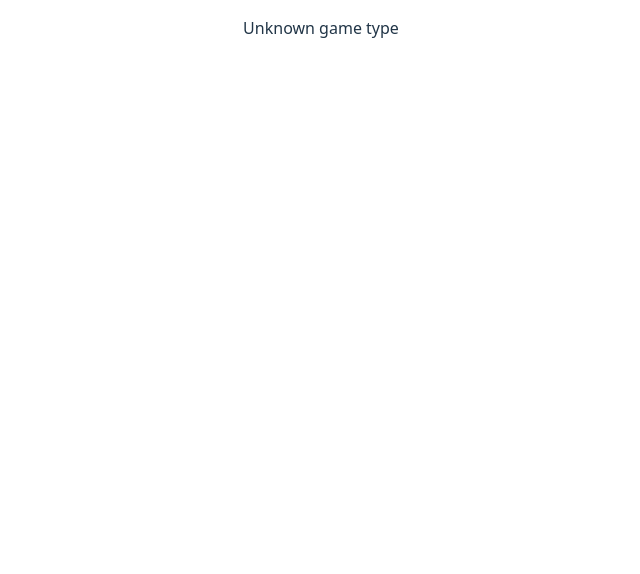
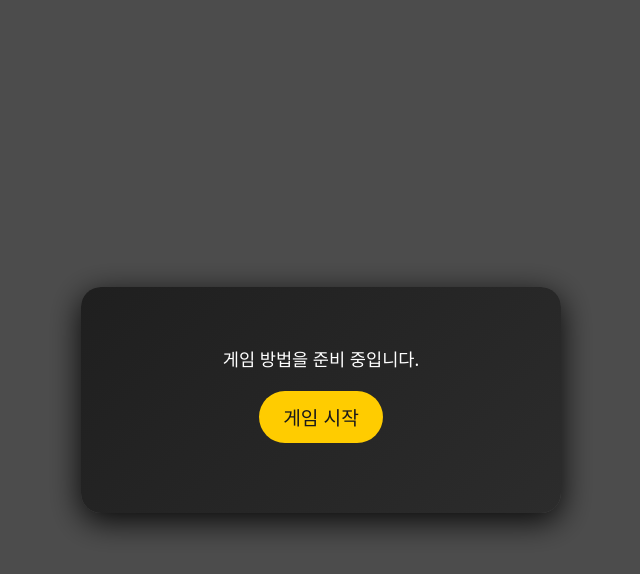
Before and after one commit to rocket-developer-sketch/new-version-enjoyGames-frontend, a React (Vite) app in the folder enjoy-games/: page /game/1 in a window 1280 px wide. Shown: the top 574 px of the page, without its empty margins (319-959 px from the left). Built offline with nearby package versions, Linux system fonts and the light colour scheme; sample sign-in values are in the browser's storage.

Commit message:
Feat: add game guideline modals

```diff
--- a/enjoy-games/src/components/MashRabbitGameCanvas.tsx
+++ b/enjoy-games/src/components/Mashrabbit/MashRabbitGameCanvas.tsx
@@ -1,6 +1,6 @@
 import { useEffect, useRef } from 'react';
-import { pythagoras } from '../game/calculate';
-import { createGradient } from '../game/style';
+import { pythagoras } from '../../game/calculate';
+import { createGradient } from '../../game/style';
 
 interface Hole {
   x: number;
--- /dev/null
+++ b/enjoy-games/src/components/Mashrabbit/MashRabbitGuide.tsx
@@ -0,0 +1,9 @@
+const MashRabbitGuide = () => (
+  <>
+    <h2>마시토끼 게임 방법</h2>
+    <p>토끼를 조준해서 사격하세요! 🎯</p>
+    <p>마우스를 움직여 조준하고, 클릭하여 발사!</p>
+  </>
+);
+
+export default MashRabbitGuide;
--- /dev/null
+++ b/enjoy-games/src/components/Pika/PikaBallGuide.tsx
@@ -0,0 +1,10 @@
+const PikaBallGuide = () => (
+  <>
+    <h2>피카볼 게임 방법</h2>
+    <p>몬스터볼을 던져 상대 피카츄를 맞추세요! ⚡</p>
+    <p>마우스 클릭으로 일반 볼, 스페이스바로 빅볼 발사!</p>
+    <p>빅볼은 3번 발사 후, 5초 간 충전 시간 필요</p>
+  </>
+);
+
+export default PikaBallGuide;
--- a/enjoy-games/src/components/SpaceShipGameCanvas.tsx
+++ b/enjoy-games/src/components/Spaceship/SpaceShipGameCanvas.tsx
@@ -1,5 +1,5 @@
 import { useEffect, useRef, useState } from 'react';
-import { pythagoras } from '../game/calculate';
+import { pythagoras } from '../../game/calculate';
 
 interface Ball {
   mx: number;
--- /dev/null
+++ b/enjoy-games/src/components/Spaceship/SpaceShipGuide.tsx
@@ -0,0 +1,10 @@
+const SpaceShipGuide = () => (
+  <>
+    <h2>우주선 게임 방법</h2>
+    <p>미사일로 적 비행기를 격추시키세요! 🚀</p>
+    <p>마우스 클릭으로 미사일 발사!</p>
+    <p>적 비행기와 3번 부딪히면 게임 종료</p>
+  </>
+);
+
+export default SpaceShipGuide;
--- /dev/null
+++ b/enjoy-games/src/components/common/Modal/Modal.css
@@ -0,0 +1,48 @@
+.game-guide-modal {
+  position: fixed;
+  top: 0;
+  left: 0;
+  width: 100%;
+  height: 100%;
+  background: rgba(0, 0, 0, 0.8); /* 어둡게 반투명하게 */
+  display: flex;
+  align-items: center;
+  justify-content: center;
+  z-index: 9999;
+}
+
+.modal-content {
+  background: #222;
+  padding: 2rem 3rem;
+  border-radius: 1rem;
+  box-shadow: 0 8px 32px rgba(0, 0, 0, 0.8);
+  text-align: center;
+  color: white;
+}
+
+.modal-content h2 {
+  font-size: 2rem;
+  margin-bottom: 1rem;
+}
+
+.modal-content p {
+  margin-bottom: 0.5rem;
+  font-size: 1.1rem;
+}
+
+.modal-content button {
+  margin-top: 1rem;
+  padding: 0.8rem 2rem;
+  background: #ffd600;
+  color: #222;
+  border: none;
+  border-radius: 2rem;
+  font-size: 1.2rem;
+  font-weight: bold;
+  cursor: pointer;
+  transition: background 0.3s ease;
+}
+
+.modal-content button:hover {
+  background: #ffca00;
+}
--- a/enjoy-games/src/context/GameContext.tsx
+++ b/enjoy-games/src/context/GameContext.tsx
@@ -1,10 +1,19 @@
 import React, { createContext, useContext, ReactNode } from 'react';
-import SpaceShipInfo from '../components/SpaceShipInfo';
+import SpaceShipInfo from '../components/Spaceship/SpaceShipInfo';
+import MashRabbitGuide from '../components/Mashrabbit/MashRabbitGuide';
+import PikaBallGuide from '../components/Pika/PikaBallGuide';
+import SpaceShipGuide from '../components/Spaceship/SpaceShipGuide';
 
 export const GAME_TYPE_MAP = {
-  RABBIT: 'MashRabbit Hunter',
-  PIKACHU: 'Pika Ball',
+  RABBIT: 'Mash Rabbit Hunter',
+  PIKACHU: 'Pika ValleyBall',
   COMBAT: 'Spaceship',
+} as const;
+
+export const GAME_GUIDE_MAP = {
+  RABBIT: MashRabbitGuide,
+  PIKACHU: PikaBallGuide,
+  COMBAT: SpaceShipGuide
 } as const;
 
 export const EXTRA_INFO_MAP = {
@@ -17,6 +26,7 @@ interface GameContextType {
   gameType: GameType | null;
   gameLabel: string;
 }
+
 
 const GameContext = createContext<GameContextType>({
   gameType: null,
--- a/enjoy-games/src/pages/GamePage.css
+++ b/enjoy-games/src/pages/GamePage.css
@@ -40,3 +40,68 @@
   font-weight: bold;
   color: #ffe600;
 }
+
+/* 🛡️ 게임 시작 모달 전체 화면 덮기 */
+.game-guide-overlay {
+  position: fixed;
+  top: 0;
+  left: 0;
+  width: 100%;
+  height: 100%;
+  background: rgba(0, 0, 0, 0.7); /* 검정 반투명 */
+  display: flex;
+  justify-content: center;
+  align-items: center;
+  z-index: 9999;
+}
+
+/* 🧩 모달 박스 */
+.game-guide-modal {
+  background: linear-gradient(135deg, #1f1f1f, #2c2c2c); /* 어두운 고급 배경 */
+  border-radius: 20px;
+  padding: 40px;
+  width: 400px;
+  max-width: 90%;
+  box-shadow: 0 8px 32px rgba(0, 0, 0, 0.9);
+  text-align: center;
+  animation: fadeIn 0.5s ease;
+}
+
+/* 📝 모달 안 내용 */
+.game-guide-content {
+  color: white;
+  font-size: 1.1rem;
+  margin-bottom: 30px;
+  line-height: 1.6;
+}
+
+/* 🚀 게임 시작 버튼 */
+.start-button {
+  background: #ffcc00;
+  color: #1a1a1a;
+  font-weight: bold;
+  font-size: 1.2rem;
+  padding: 12px 24px;
+  border: none;
+  border-radius: 30px;
+  cursor: pointer;
+  transition: all 0.3s ease;
+}
+
+/* 버튼 호버 효과 */
+.start-button:hover {
+  background: #ffd633;
+  transform: scale(1.05);
+}
+
+/* 부드러운 등장 애니메이션 */
+@keyframes fadeIn {
+  from {
+    opacity: 0;
+    transform: scale(0.8);
+  }
+  to {
+    opacity: 1;
+    transform: scale(1);
+  }
+}
--- a/enjoy-games/src/pages/GamePage.tsx
+++ b/enjoy-games/src/pages/GamePage.tsx
@@ -1,10 +1,10 @@
 import { useEffect, useState, useRef } from 'react';
 import { useNavigate, useParams } from 'react-router-dom';
 import { saveAuthInfo, getAuthInfo, AuthInfo } from '../utils/authStorage';
-import { GameProvider, EXTRA_INFO_MAP } from '../context/GameContext';
-import MashRabbitGameCanvas from '../components/MashRabbitGameCanvas';
-import PikaBallGameCanvas from "../components/PikaBallGameCanvas";
-import SpaceShipGameCanvas from '../components/SpaceShipGameCanvas';
+import { GameProvider, EXTRA_INFO_MAP, GAME_GUIDE_MAP } from '../context/GameContext';
+import MashRabbitGameCanvas from '../components/Mashrabbit/MashRabbitGameCanvas';
+import PikaBallGameCanvas from '../components/Pika/PikaBallGameCanvas';
+import SpaceShipGameCanvas from '../components/Spaceship/SpaceShipGameCanvas';
 import GameLayout from '../components/GameLayout';
 import axios from 'axios';
 import './GamePage.css';
@@ -13,25 +13,29 @@ const GamePage = () => {
   const { gameType } = useParams<{ gameType: string }>();
   const navigate = useNavigate();
   const auth = getAuthInfo() as AuthInfo;
-  const DEFAULT_TIME_OUT = 45; // seconds
-  const [timeLeft, setTimeLeft] = useState(DEFAULT_TIME_OUT); // 테스트용
+
+  const DEFAULT_TIME_OUT = 45; // 게임 기본 시간
+  const [timeLeft, setTimeLeft] = useState(DEFAULT_TIME_OUT);
   const [score, setScore] = useState(0);
   const [highlightScore, setHighlightScore] = useState(false);
   const [scoreScale, setScoreScale] = useState(1);
   const [finalScore, setFinalScore] = useState<number | null>(null);
   const [showRestartUI, setShowRestartUI] = useState(false);
   const [gameKey, setGameKey] = useState(Date.now());
+  const [isModalOpen, setIsModalOpen] = useState(true); // ✨ 게임 설명 모달 열림 여부
+  const [tries, setTries] = useState(3);
+
   const hasSubmitted = useRef(false);
 
-  const [tries, setTries] = useState(3);
-
-  // 타이머 감소
+  // ✅ 게임 시작할 때 타이머 시작
   useEffect(() => {
     if (!auth) {
       alert('Unauthorized access. Please go back to home.');
       navigate('/');
       return;
     }
+
+    if (isModalOpen) return; // 아직 모달 열려있으면 타이머 시작하지 않음
 
     const timer = setInterval(() => {
       setTimeLeft((prev) => {
@@ -44,9 +48,9 @@ const GamePage = () => {
     }, 1000);
 
     return () => clearInterval(timer);
-  }, [gameKey]);
+  }, [gameKey, isModalOpen]); // ✨ gameKey 또는 isModalOpen이 바뀌면 다시 타이머 설정
 
-  // 점수 변화를 감지해 강조 효과 부여
+  // ✅ 점수 효과
   useEffect(() => {
     if (score === 0) return;
 
@@ -61,7 +65,7 @@ const GamePage = () => {
     return () => clearTimeout(timeout);
   }, [score]);
 
-  // 종료 조건 감시
+  // ✅ 게임 오버 처리
   const handleGameOver = async (score: number) => {
     if (hasSubmitted.current) return;
     hasSubmitted.current = true;
@@ -109,7 +113,7 @@ const GamePage = () => {
     }
   };
 
-  // 게임 재시작
+  // ✅ 다시 시작
   const handleRestart = async () => {
     try {
       const oldAuth = getAuthInfo();
@@ -125,18 +129,20 @@ const GamePage = () => {
         nickName: res.data.data.nickName
       });
 
+      // 초기화
       setScore(0);
       setTimeLeft(DEFAULT_TIME_OUT);
       setFinalScore(null);
       hasSubmitted.current = false;
       setShowRestartUI(false);
-      setGameKey(Date.now());
+      setGameKey(Date.now()); // 강제 리마운트
     } catch (err) {
       console.error('재시작 실패:', err);
       alert('재시작 실패 😢');
     }
   };
 
+  // ✅ 게임 렌더링
   const renderGameComponent = (setScore: (score: number) => void, setTries: (tries: number) => void) => {
     switch (gameType?.toUpperCase()) {
       case 'RABBIT':
@@ -172,20 +178,44 @@ const GamePage = () => {
     }
   };
 
-  // ✨ 변경된 부분: extraInfo 가져오기
+  // ✅ extraInfo (게임별 추가 정보)
   const extraInfo = gameType && EXTRA_INFO_MAP[gameType as keyof typeof EXTRA_INFO_MAP]
     ? EXTRA_INFO_MAP[gameType as keyof typeof EXTRA_INFO_MAP]({ tries })
     : null;
 
     return (
       <GameProvider gameType={gameType?.toUpperCase() as any}>
+        {isModalOpen ? (
+          // ✨ 모달만 보여줄 때
+          <div className="game-guide-overlay">
+            <div className="game-guide-modal">
+              <div className="game-guide-content">
+                {(() => {
+                  const GuideComponent = GAME_GUIDE_MAP[gameType?.toUpperCase() as keyof typeof GAME_GUIDE_MAP];
+                  return GuideComponent ? <GuideComponent /> : <p>게임 방법을 준비 중입니다.</p>;
+                })()}
+                <button
+                  className="start-button"
+                  onClick={() => {
+                    setIsModalOpen(false);
+                    setTimeLeft(DEFAULT_TIME_OUT); // 타이머 초기화
+                    setGameKey(Date.now());         // 강제 리마운트 (중요)
+                  }}
+                >
+                  게임 시작
+                </button>
+              </div>
+            </div>
+          </div>
+        ) : (
+          // ✨ 게임 레이아웃 전체
           <GameLayout
             gameType={gameType || ''}
             timeLeft={timeLeft}
             score={score}
             highlightScore={highlightScore}
             scoreScale={scoreScale}
-        extraInfo={extraInfo} // 게임별 정보 전달
+            extraInfo={extraInfo}
           >
             {renderGameComponent(setScore, setTries)}
 
@@ -198,6 +228,7 @@ const GamePage = () => {
               </div>
             )}
           </GameLayout>
+        )}
       </GameProvider>
     );
 };
```
Also changed, not shown: enjoy-games/src/components/common/Modal/Modal.tsx (added, +20 -0 lines), enjoy-games/src/components/Pika/PikaBallGameCanvas.tsx (renamed from enjoy-games/src/components/PikaBallGameCanvas.tsx), enjoy-games/src/components/Spaceship/SpaceShipInfo.tsx (renamed from enjoy-games/src/components/SpaceShipInfo.tsx). Lines whose indentation alone changed are shown as unchanged.
